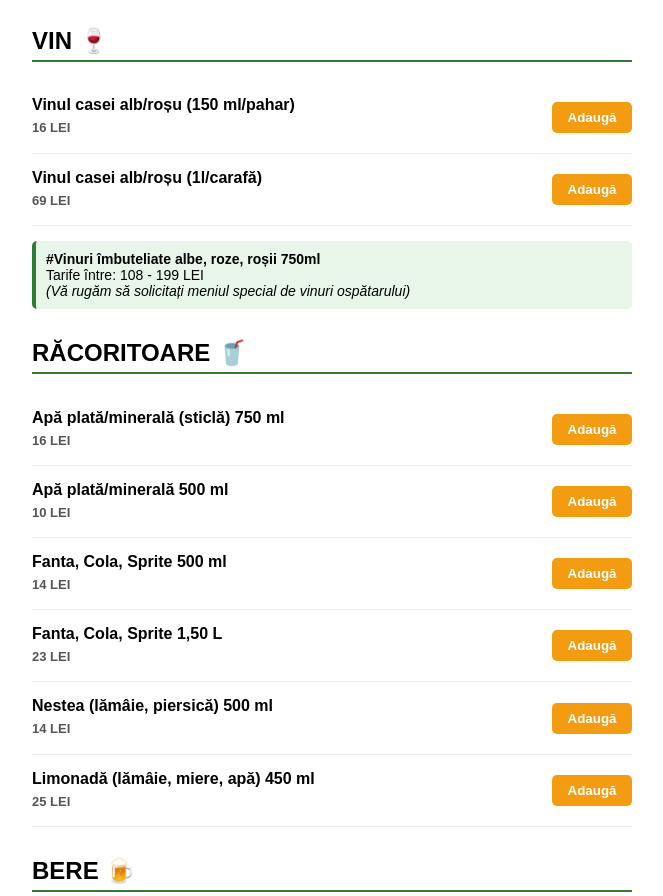
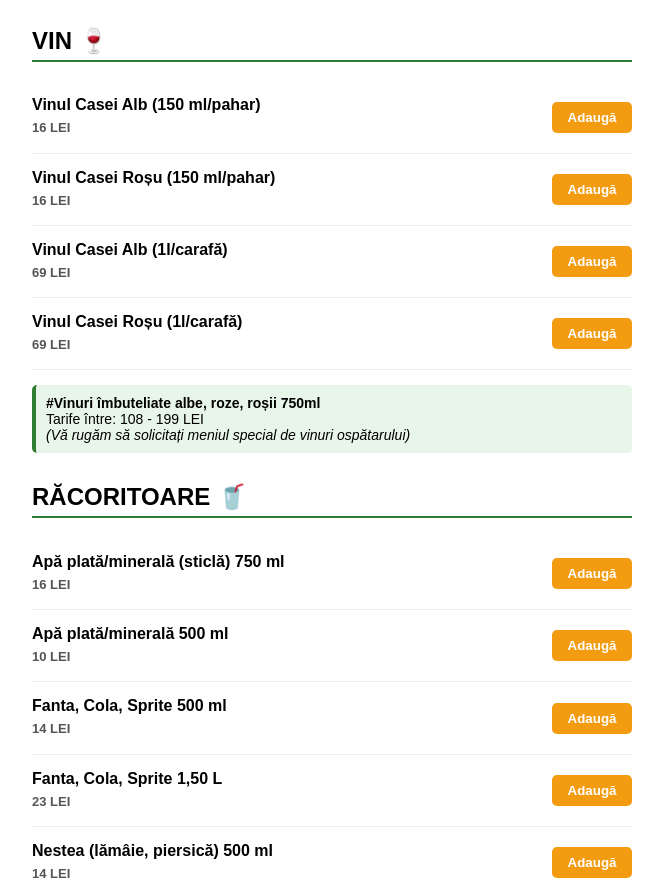
Before and after one commit to dano1306/Menu7Soapte, a plain HTML site: page index.html in a window 1280 px wide. Shown: the part 7264-8160 px from the top of the page, without its empty margins (308-971 px from the left). Drawn offline with Linux system fonts and the light colour scheme.

Commit message:
Update index.html

```diff
--- a/index.html
+++ b/index.html
@@ -484,18 +484,34 @@
 
   <div class="produs">
     <div class="detalii">
-      <h3>Vinul casei alb/roșu (150 ml/pahar)</h3>
+      <h3>Vinul Casei Alb (150 ml/pahar)</h3>
       <p style="margin-top: 5px;"><strong>16 LEI</strong></p>
     </div>
-    <button onclick="adaugaInCos('Vinul casei pahar', 16, 'bautura')">Adaugă</button>
+    <button onclick="adaugaInCos('Vinul Casei Alb Pahar', 16, 'bautura')">Adaugă</button>
   </div>
 
   <div class="produs">
     <div class="detalii">
-      <h3>Vinul casei alb/roșu (1l/carafă)</h3>
+      <h3>Vinul Casei Roșu (150 ml/pahar)</h3>
+      <p style="margin-top: 5px;"><strong>16 LEI</strong></p>
+    </div>
+    <button onclick="adaugaInCos('Vinul Casei Rosu Pahar', 16, 'bautura')">Adaugă</button>
+  </div>
+
+  <div class="produs">
+    <div class="detalii">
+      <h3>Vinul Casei Alb (1l/carafă)</h3>
       <p style="margin-top: 5px;"><strong>69 LEI</strong></p>
     </div>
-    <button onclick="adaugaInCos('Vinul casei carafa', 69, 'bautura')">Adaugă</button>
+    <button onclick="adaugaInCos('Vinul Casei Alb Carafa', 69, 'bautura')">Adaugă</button>
+  </div>
+
+  <div class="produs">
+    <div class="detalii">
+      <h3>Vinul Casei Roșu (1l/carafă)</h3>
+      <p style="margin-top: 5px;"><strong>69 LEI</strong></p>
+    </div>
+    <button onclick="adaugaInCos('Vinul Casei Rosu Carafa', 69, 'bautura')">Adaugă</button>
   </div>
 
   <div class="info-box">
```
